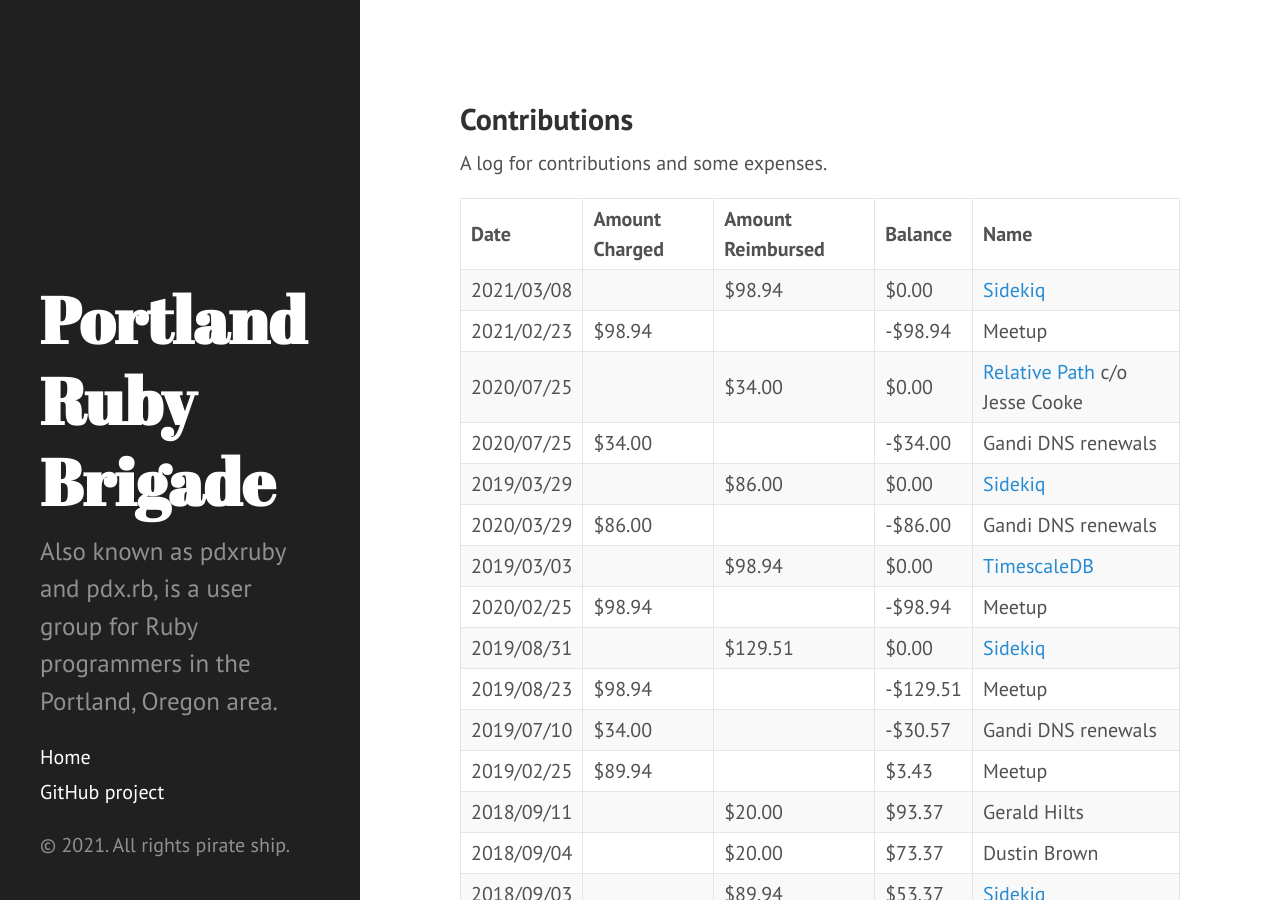
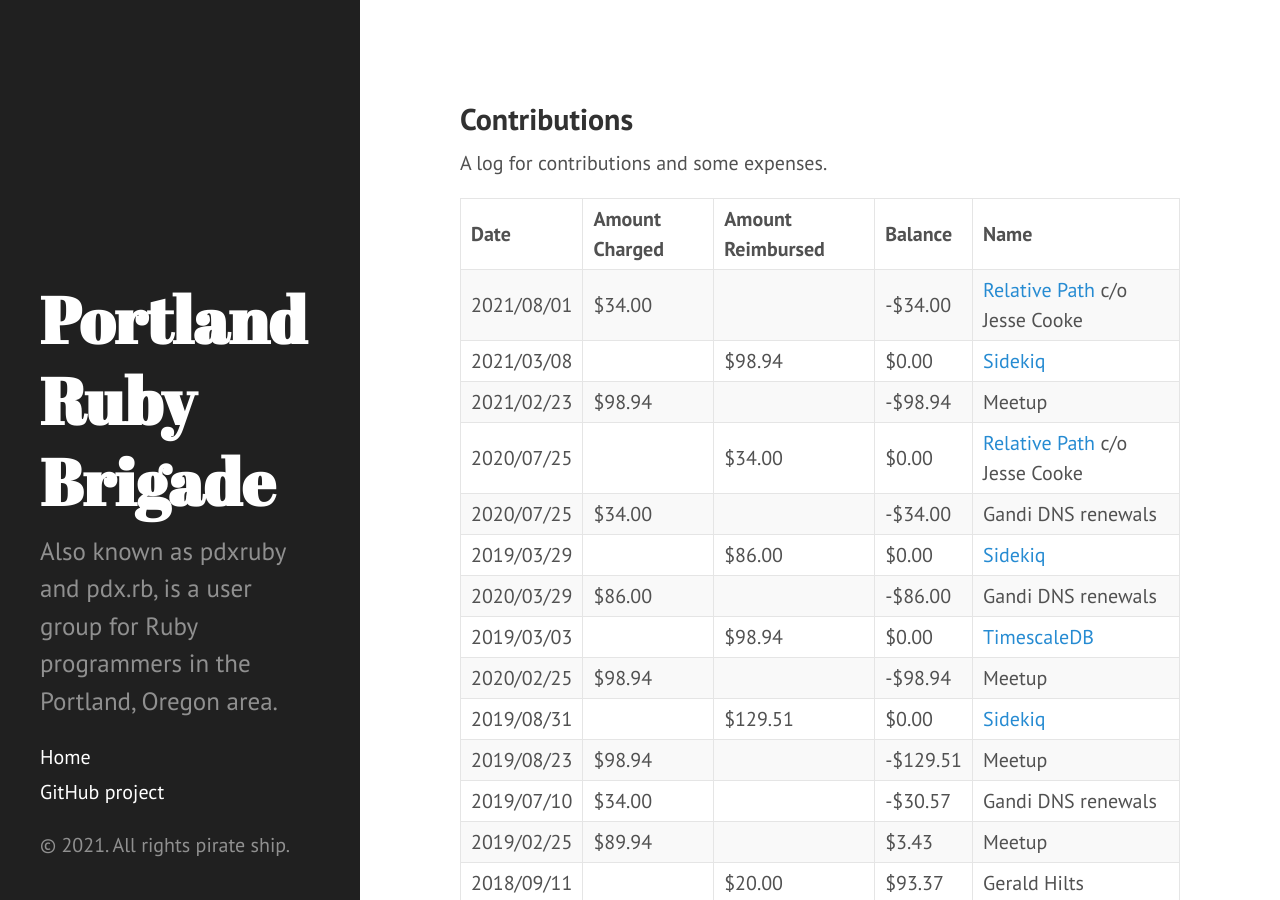
Before and after one commit to pdxruby/pdxruby.github.io, a Jekyll site: the page built from contributions.md, in a window 1280 px wide and 900 px high. Built offline with Jekyll 4.4.1, drawn with Linux system fonts in a browser that asks for light colours.

```diff
--- a/contributions.md
+++ b/contributions.md
@@ -9,6 +9,7 @@ A log for contributions and some expenses.
 
 | Date       | Amount Charged | Amount Reimbursed | Balance   | Name                                                      |
 | :--------- | :------------- | :---------------- | :-------- | :-------------------------------------------------------- |
+| 2021/08/01 | $34.00         |                   | -$34.00   | [Relative Path](https://relativepath.io/) c/o Jesse Cooke |
 | 2021/03/08 |                | $98.94            | $0.00     | [Sidekiq](https://sidekiq.org/)                           |
 | 2021/02/23 | $98.94         |                   | -$98.94   | Meetup
 | 2020/07/25 |                | $34.00            | $0.00     | [Relative Path](https://relativepath.io/) c/o Jesse Cooke |
```
